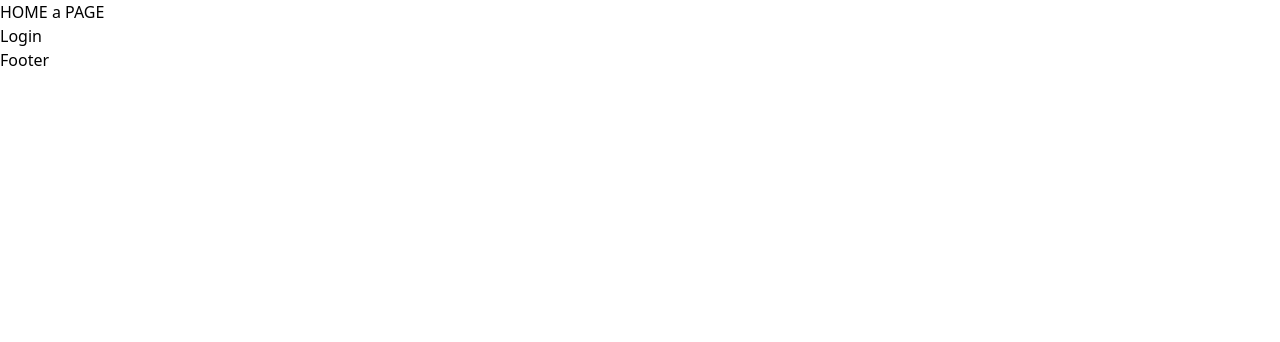
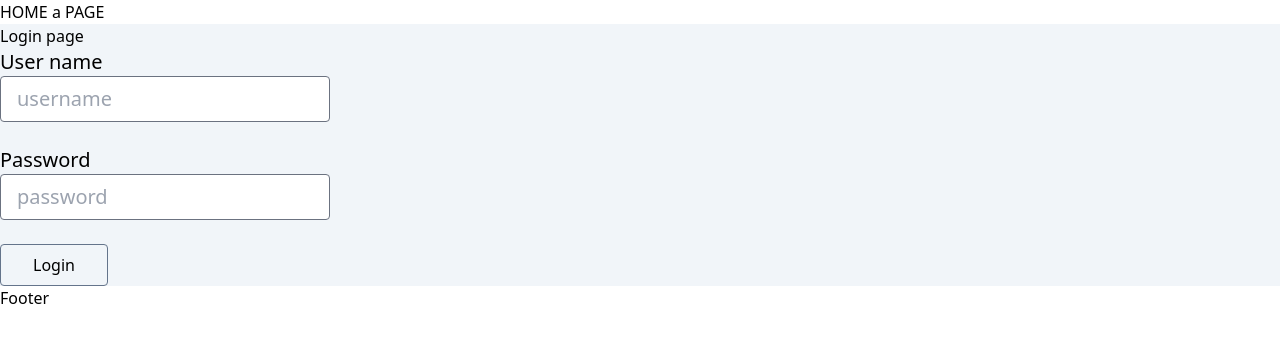
Before and after one commit to Pinecone-aqua/travelway, a Next.js app in the folder front-end/client/: page / in a window 1280 px wide. Shown: the top 342 px of the page. Built offline with nearby package versions, Linux system fonts and the light colour scheme.

Commit message:
login some code wrote

```diff
--- a/front-end/client/src/pages/Login.tsx
+++ b/front-end/client/src/pages/Login.tsx
@@ -1,15 +1,117 @@
 import Head from "next/head";
-import React from "react";
+import { useRouter } from "next/router";
+import React, { useState } from "react";
 
-export default function Login() {
-  return <div className="bg-slate-100 h-85vh">
-    <Head>
-        <title>Хэрэглэгч нэвтрэх</title>
-    </Head>
-    Login</div>;
+type LoginForm = {
+  username: string;
+  password: string;
+};
+
+interface ApiResponse {
+    data: string;
 }
 
-export default getStaticProps() {
+const Login: React.FC = () => {
+  const [loginForm, setLoginForm] = useState<LoginForm>({
+    username: "",
+    password: "",
+  });
+  const [error, setError] = useState<string>("");
 
-    return {}
-}
+  const router = useRouter();
+
+  const handleChange = (e: React.ChangeEvent<HTMLInputElement>) => {
+    const { name, value } = e.target;
+    setLoginForm({ ...loginForm, [name]: value });
+  };
+
+  const handleSubmit = async (e: React.FormEvent) => {
+    e.preventDefault();
+
+    // const data = {
+    //   username: loginForm.username,
+    //   password: loginForm.password,
+    // };
+
+    const data = {
+        username: (e.target as HTMLFormElement).username.value,
+        password: (e.target as HTMLFormElement).password.value,
+    }
+
+    if(loginForm.username === "admin") {
+        if (loginForm.password === "pwd") {
+          router.push("/dashboard");
+        } else {
+            setError("Админ хэрэглэгч дээр нууц үг буруу байна.");
+        }
+    }
+
+    const JSONdata = JSON.stringify(data);
+    const endpoint = "/api/form";
+
+    const options = {
+      method: "POST",
+      headers: {
+        "Content-Type": "application/json",
+      },
+      body: JSONdata,
+    };
+
+    const response = await fetch(endpoint, options);
+
+    const result: ApiResponse = await response.json();
+
+    // console not print
+    console.log("Your information: ", result.data);
+  };
+
+  return (
+    <div className="bg-slate-100 h-85vh">
+      <Head>
+        <title>Хэрэглэгч нэвтрэх</title>
+      </Head>
+      <h1>Login page</h1>
+      {error && <p>{error}</p>}
+      <form onSubmit={handleSubmit}>
+        <label htmlFor="username" className="block text-xl">
+          User name
+        </label>
+        <input
+          type="text"
+          id="username"
+          name="username"
+          value={loginForm.username}
+          onChange={handleChange}
+          placeholder="username"
+          required
+          className="border border-gray-500 px-4 py-2 text-xl rounded"
+        />
+        <br />
+        <br />
+        <label htmlFor="password" className="block text-xl">
+          Password
+        </label>
+        <input
+          type="text"
+          id="password"
+          name="password"
+          value={loginForm.password}
+          onChange={handleChange}
+          placeholder="password"
+          required
+          className="border border-gray-500 px-4 py-2 text-xl rounded"
+        />
+        <br />
+        <br />
+        <button
+          type="submit"
+          className="border border-slate-500 rounded px-8 py-2"
+        >
+          Login
+        </button>
+      </form>
+    </div>
+  );
+};
+
+export default Login;
--- /dev/null
+++ b/front-end/client/src/pages/api/form.ts
@@ -0,0 +1,23 @@
+import type { NextApiRequest, NextApiResponse } from "next";
+
+type Data = {
+    result: string
+}
+
+type BodyType = {
+    username: string;
+    password:string;
+}
+
+export default function handler(req: NextApiRequest, res: NextApiResponse<Data>) {
+
+    const body: BodyType = req.body;
+
+    console.log("Body: ", body);
+
+    if(!body.username || !body.password) {
+        return res.status(400).json({ result: 'First name or password not found'})
+    }
+
+    res.status(200).json({ result: `${body.username} ${body.password}` });
+}
--- a/front-end/client/src/pages/index.tsx
+++ b/front-end/client/src/pages/index.tsx
@@ -1,4 +1,5 @@
 import Link from "next/link";
+import Login from "./Login";
 
 export default function Home() {
   return (
@@ -6,7 +7,7 @@ export default function Home() {
 
       HOME a PAGE
       <br/>
-      <Link href="/login">Login</Link>
+      <Login />
     </div>
   )
 }
```
Also changed, not shown: 1 other file (tests, documents, lock files or other folders).
